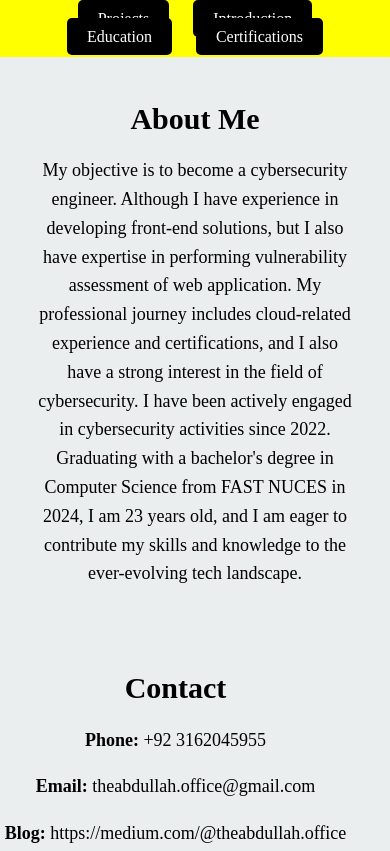
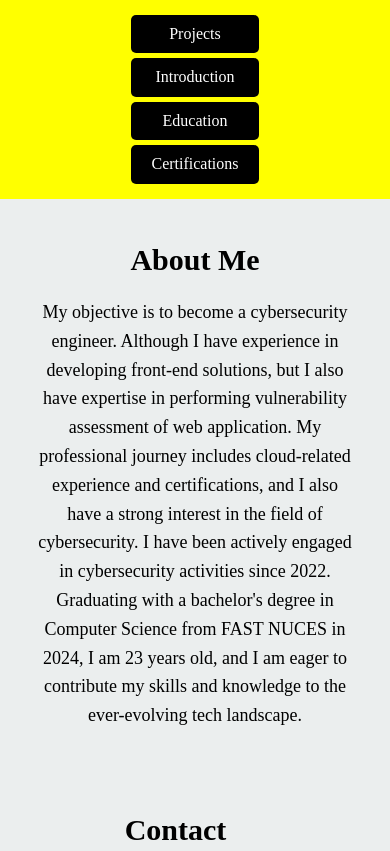
Before and after one commit to Muhammad-Abdullah-w/Simple-Portfolio-HTML, a plain HTML site: page index.html in a window 390 px wide. Shown: the top 851 px of the page. Drawn offline with nearby package versions, Linux system fonts and the light colour scheme.

Commit message:
committed

```diff
--- a/me.css
+++ b/me.css
@@ -1,3 +1,5 @@
+
+
 body {
     margin: 0;
     padding: 0;
@@ -106,3 +108,22 @@ p {
 	padding: 0px;
 
 }
+
+/* Adjustments for smaller screens */
+@media only screen and (max-width: 768px) {
+    header {
+        padding: 10px 20px; /* Increase padding for smaller screens */
+    }
+    nav {
+        text-align: center; /* Center-align links */
+    }
+    nav a {
+        display: block; /* Make links block elements */
+        margin: 5px 0; /* Reduce margin between links */
+        background-color: black; /* Change background color */
+        color: white; /* Change text color */
+        padding: 10px 20px; /* Adjust padding */
+        border-radius: 5px; /* Add border radius */
+        text-decoration: none; /* Remove underline */
+    }
+}
```
